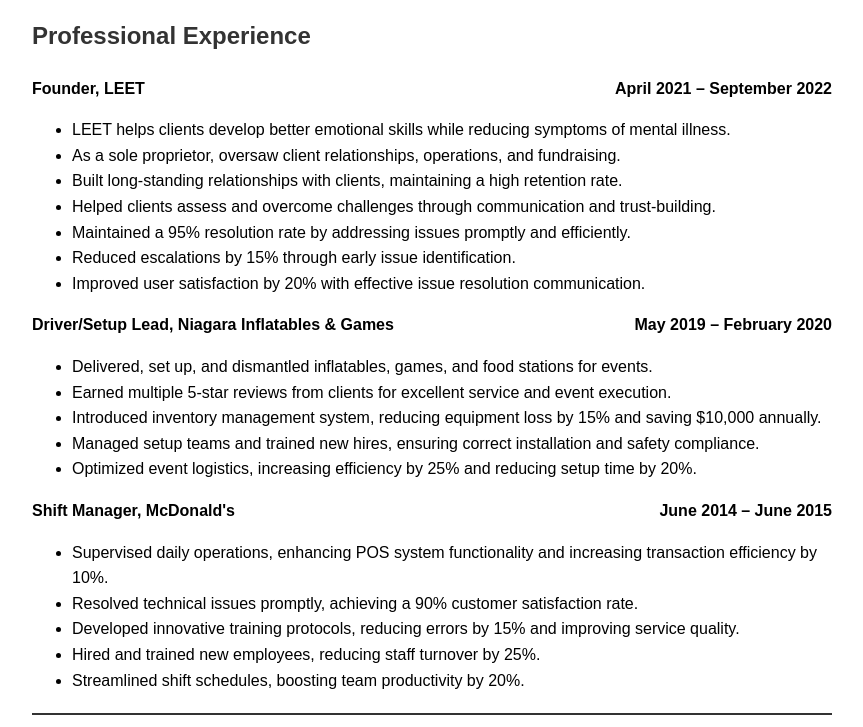
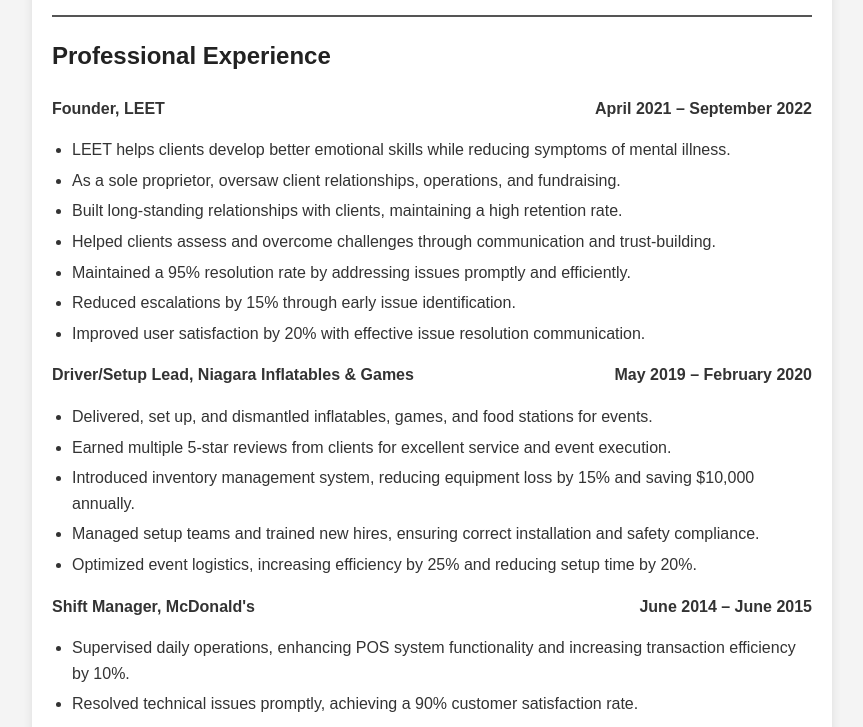
Before and after one commit to matthew-aurora/portfolio, a plain HTML site: page resume.html in a window 1280 px wide. Shown: the part 201-928 px from the top of the page, without its empty margins (208-1071 px from the left). Drawn offline with Linux system fonts and the light colour scheme.

Commit message:
Update resume.html

```diff
--- a/resume.html
+++ b/resume.html
@@ -11,9 +11,17 @@
             padding: 20px;
             max-width: 800px;
             line-height: 1.6;
+            background-color: #f4f4f4;
+            color: #333;
+        }
+        .container {
+            background: white;
+            padding: 20px;
+            border-radius: 8px;
+            box-shadow: 0px 4px 10px rgba(0, 0, 0, 0.1);
         }
         h1, h2, h3 {
-            color: #333;
+            color: #222;
         }
         .header {
             text-align: center;
@@ -39,15 +47,20 @@
         hr {
             border: none;
             height: 2px;
-            background: #333;
+            background: #555;
             margin: 15px 0;
         }
         ul {
             margin-top: 0;
+            padding-left: 20px;
+        }
+        li {
+            margin-bottom: 5px;
         }
     </style>
 </head>
 <body>
+    <div class="container">
         <div class="header">
             <h1>Matthew J. Smith</h1>
         </div>
@@ -57,7 +70,6 @@
 
         <div class="section">
             <h2>Professional Experience</h2>
-
             <p class="job-title">Founder, LEET <span>April 2021 – September 2022</span></p>
             <ul>
                 <li>LEET helps clients develop better emotional skills while reducing symptoms of mental illness.</li>
@@ -121,5 +133,6 @@
                 </ul>
             </div>
         </div>
+    </div>
 </body>
 </html>
```
Lines whose indentation alone changed are shown as unchanged.
